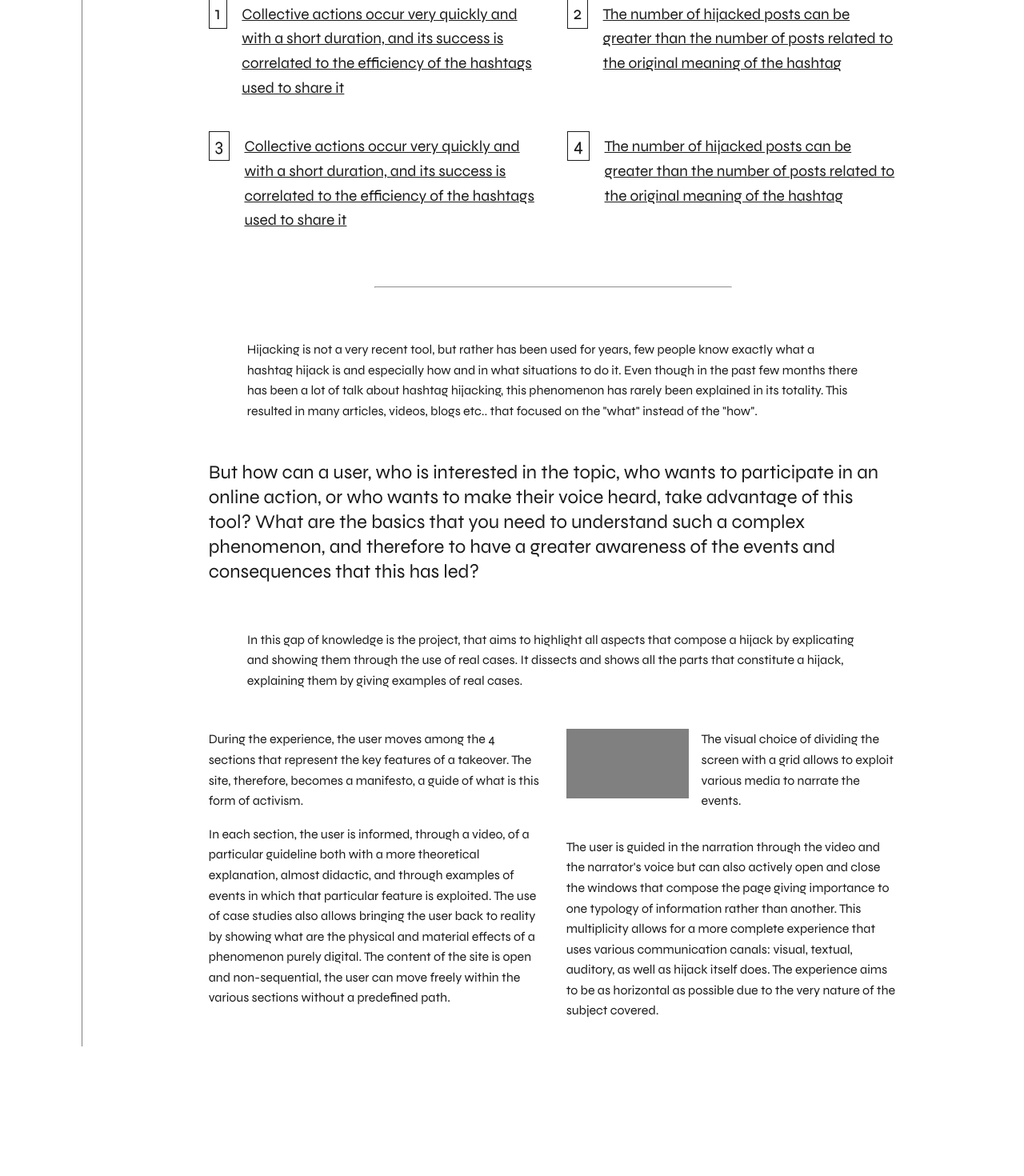
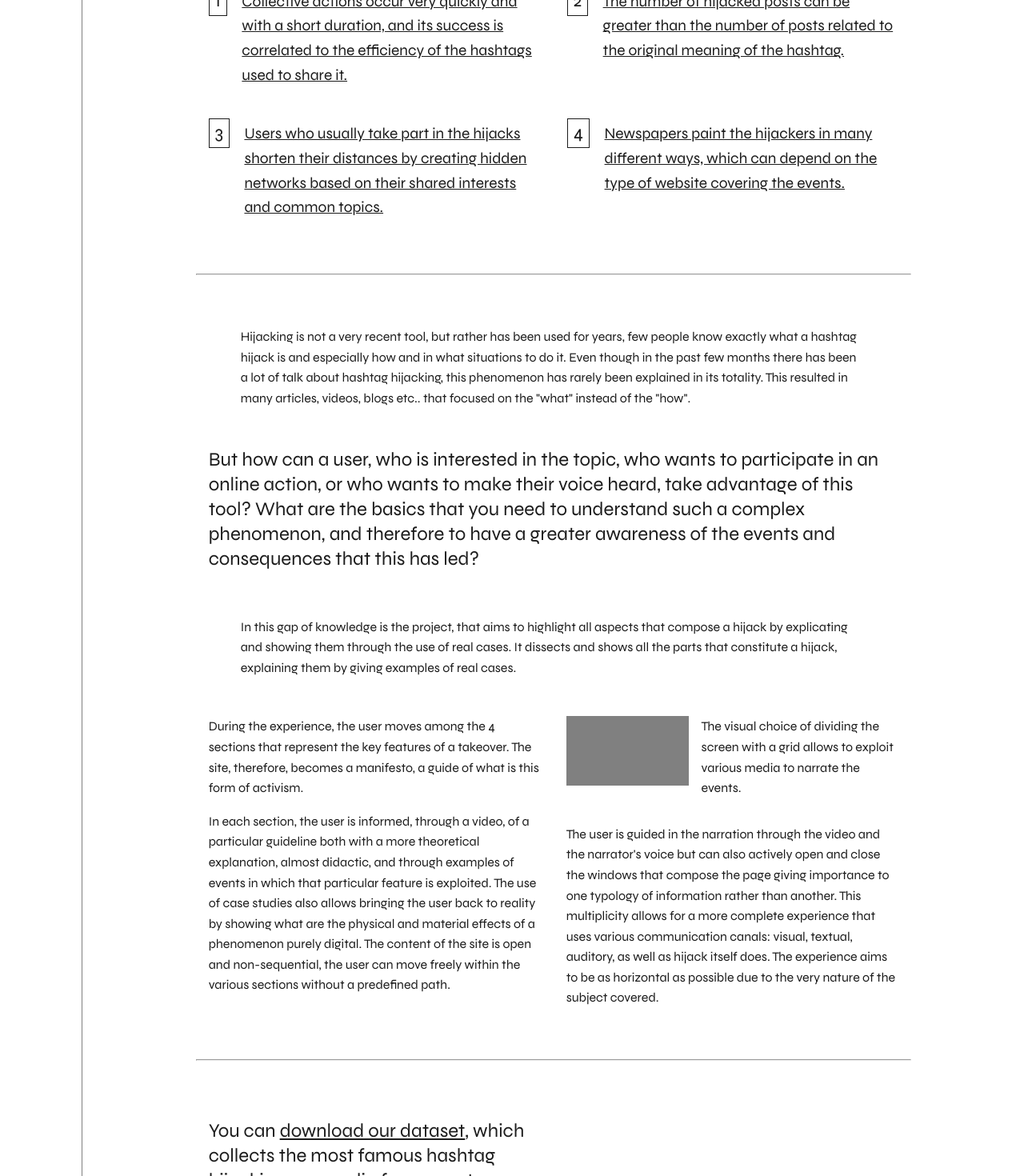
Before and after one commit to DoksaVPC/the-hijackers-guide, a React (Create React App) app in the folder the-hijackers-guide/: page /disclosure in a window 1280 px wide. Shown: the part 1330-2800 px from the top of the page at 80% size. Before the commit the page ends 2638 px from the top, so only its background shows below. Built offline with nearby package versions, Linux system fonts and the light colour scheme; a web font is replaced by a local one.

Commit message:
onboarding first draft, added last sections to disclosure

```diff
--- a/the-hijackers-guide/src/App.css
+++ b/the-hijackers-guide/src/App.css
@@ -42,10 +42,10 @@ input[type="reset"] {
 
 ul,
 li {
-  margin:0;
-   padding: 0;
-   text-indent: 0;
-   list-style-type: 0;
+  margin: 0;
+  padding: 0;
+  text-indent: 0;
+  list-style-type: 0;
 }
 
 a {
@@ -53,14 +53,20 @@ a {
 }
 
 hr {
-  width: 50%;
+  width: 100%;
   margin-top: 2em;
   margin-bottom: 2em;
 }
 
-p{
+p {
   line-height: 1.6em;
   text-align: left;
+}
+
+footer {
+  width: 100%;
+  height: 40em;
+  background-color: var(--black);
 }
 
 .App-header {
@@ -444,12 +450,8 @@ p{
 .about-container {
   color: var(--black);
   overflow: hidden;
-  display: flex;
-  align-items: stretch;
-  justify-content: center;
   width: 100%;
   padding-left: 6.4em;
-
 }
 
 .about-header-container {
@@ -465,6 +467,7 @@ p{
 .about-header {
   width: 100%;
   background-color: var(--black);
+  border-bottom: 1px solid var(--background);
   padding-top: 0.8em;
   padding-bottom: 0.8em;
 }
@@ -481,14 +484,13 @@ p{
   width: 100%;
   padding-left: 12%;
   padding-right: 12%;
+  padding-top: 5em;
+  padding-bottom: 5em;
   border-left: 1px grey solid;
 }
 
-.wrapper > h3 {
-  margin-top: 5em;
-}
-
-.wrapper h3 {
+.wrapper h3,
+.onboarding-wrapper h3 {
   position: relative;
   font-size: 1.5em;
   line-height: 1.3em;
@@ -561,7 +563,7 @@ p{
   text-align: center;
 }
 
-.flex-list{
+.flex-list {
   display: flex;
   flex-wrap: wrap;
   align-items: baseline;
@@ -569,7 +571,7 @@ p{
   padding: 1rem;
 }
 
-.flex-paragraph{
+.flex-paragraph {
   text-align: left;
   width: 48%;
   display: flex;
@@ -578,7 +580,7 @@ p{
   justify-content: flex-start;
 }
 
-.number{
+.number {
   display: inline;
   font-size: 1.2em;
   font-weight: 400;
@@ -586,3 +588,14 @@ p{
   margin-right: 0.8em;
   border: 1px var(--black) solid;
 }
+
+.onboarding-wrapper {
+  color: var(--black);
+  display: flex;
+  flex-direction: column;
+  align-items: center;
+  justify-content: center;
+  width: 100%;
+  height: 100vh;
+  padding: 6em 20%;
+}
--- a/the-hijackers-guide/src/pages/about.js
+++ b/the-hijackers-guide/src/pages/about.js
@@ -165,51 +165,133 @@ function About() {
             </div>
           </div>
           <div className="flex-list">
-          <p className="flex-paragraph"><div className="number">1</div><AboutHover text="Collective actions occur very quickly and with a short duration, and its success is correlated to the efficiency of the hashtags used to share it"/></p>
-          <p className="flex-paragraph"><div className="number">2</div><AboutHover text="The number of hijacked posts can be greater than the number of posts related to the original meaning of the hashtag"/></p>
-          <p className="flex-paragraph"><div className="number">3</div><AboutHover text="Collective actions occur very quickly and with a short duration, and its success is correlated to the efficiency of the hashtags used to share it"/></p>
-          <p className="flex-paragraph"><div className="number">4</div><AboutHover text="The number of hijacked posts can be greater than the number of posts related to the original meaning of the hashtag"/></p>
+            <p className="flex-paragraph">
+              <div className="number">1</div>
+              <AboutHover text="Collective actions occur very quickly and with a short duration, and its success is correlated to the efficiency of the hashtags used to share it." />
+            </p>
+            <p className="flex-paragraph">
+              <div className="number">2</div>
+              <AboutHover text="The number of hijacked posts can be greater than the number of posts related to the original meaning of the hashtag." />
+            </p>
+            <p className="flex-paragraph">
+              <div className="number">3</div>
+              <AboutHover text="Users who usually take part in the hijacks shorten their distances by creating hidden networks based on their shared interests and common topics." />
+            </p>
+            <p className="flex-paragraph">
+              <div className="number">4</div>
+              <AboutHover text="Newspapers paint the hijackers in many different ways, which can depend on the type of website covering the events." />
+            </p>
           </div>
-          <hr/>
-          <p style={{position: 'relative', padding: '2rem 4rem'}}>
+          <hr />
+          <p style={{ position: "relative", padding: "2rem 3.5em" }}>
             <div
               id="concept"
               ref={targets[2].target}
               style={{ position: "absolute", top: "-4em" }}
             />
-          Hijacking is not a very recent tool, but rather has been used for years, few people know exactly what a hashtag hijack is and especially how and in what situations to do it.
-          Even though in the past few months there has been a lot of talk about hashtag hijacking, this phenomenon has rarely been explained in its totality. This resulted in many articles, videos, blogs etc.. that focused on the "what" instead of the "how".</p>
-          <h3 style={{ padding: '0 1rem', marginTop: 0}}>
-            But how can a user, who is interested in the topic, who wants to participate in an online action,
-            or who wants to make their voice heard, take advantage of this tool? What are the basics that you need to
-            understand such a complex phenomenon, and therefore to have a greater awareness of the events and consequences
-            that this has led?
+            Hijacking is not a very recent tool, but rather has been used for
+            years, few people know exactly what a hashtag hijack is and
+            especially how and in what situations to do it. Even though in the
+            past few months there has been a lot of talk about hashtag
+            hijacking, this phenomenon has rarely been explained in its
+            totality. This resulted in many articles, videos, blogs etc.. that
+            focused on the "what" instead of the "how".
+          </p>
+          <h3 style={{ padding: "0 1rem", marginTop: 0 }}>
+            But how can a user, who is interested in the topic, who wants to
+            participate in an online action, or who wants to make their voice
+            heard, take advantage of this tool? What are the basics that you
+            need to understand such a complex phenomenon, and therefore to have
+            a greater awareness of the events and consequences that this has
+            led?
           </h3>
-          <p style={{paddingLeft: '4rem',paddingRight: '4rem',paddingTop: '2rem'}}>In this gap of knowledge is the project, that aims to highlight all aspects that compose a hijack by explicating
-          and showing them through the use of real cases. It dissects and shows all the parts that constitute a hijack,
-          explaining them by giving examples of real cases.</p>
+          <p
+            style={{
+              paddingLeft: "3.5em",
+              paddingRight: "3.5em",
+              paddingTop: "2rem"
+            }}
+          >
+            In this gap of knowledge is the project, that aims to highlight all
+            aspects that compose a hijack by explicating and showing them
+            through the use of real cases. It dissects and shows all the parts
+            that constitute a hijack, explaining them by giving examples of real
+            cases.
+          </p>
           <div className="column-container">
             <div className="column">
-          <p>During the experience, the user moves among the 4 sections that represent the key features of a takeover.
-          The site, therefore, becomes a manifesto, a guide of what is this form of activism.</p>
-          <p>In each section, the user is informed,
-          through a video, of a particular guideline both with a more theoretical explanation, almost didactic, and through
-          examples of events in which that particular feature is exploited. The use of case studies also allows bringing the
-          user back to reality by showing what are the physical and material effects of a phenomenon purely digital. The content
-          of the site is open and non-sequential, the user can move freely within the various sections without a predefined path. </p>
+              <p>
+                During the experience, the user moves among the 4 sections that
+                represent the key features of a takeover. The site, therefore,
+                becomes a manifesto, a guide of what is this form of activism.
+              </p>
+              <p>
+                In each section, the user is informed, through a video, of a
+                particular guideline both with a more theoretical explanation,
+                almost didactic, and through examples of events in which that
+                particular feature is exploited. The use of case studies also
+                allows bringing the user back to reality by showing what are the
+                physical and material effects of a phenomenon purely digital.
+                The content of the site is open and non-sequential, the user can
+                move freely within the various sections without a predefined
+                path.{" "}
+              </p>
             </div>
             <div className="column">
-             <p style={{display: 'flex'}}>
-             <div style={{width: '28em', height: '5.4em', backgroundColor: 'grey', marginRight: '1rem'}}/>The visual choice of dividing the screen with a grid allows to exploit various media to narrate the events.
+              <p style={{ display: "flex" }}>
+                <div
+                  style={{
+                    width: "28em",
+                    height: "5.4em",
+                    backgroundColor: "grey",
+                    marginRight: "1rem"
+                  }}
+                />
+                The visual choice of dividing the screen with a grid allows to
+                exploit various media to narrate the events.
               </p>
-             <p style={{paddingTop: '1rem'}}>The user is guided in the narration through the video and the narrator's voice but can also
-             actively open and close the windows that compose the page giving importance to one typology of
-             information rather than another.
-             This multiplicity allows for a more complete experience that uses various communication canals: visual, textual, auditory,
-             as well as hijack itself does. The experience aims to be as horizontal as possible due to the very nature of the subject covered.</p>
+              <p style={{ paddingTop: "1rem" }}>
+                The user is guided in the narration through the video and the
+                narrator's voice but can also actively open and close the
+                windows that compose the page giving importance to one typology
+                of information rather than another. This multiplicity allows for
+                a more complete experience that uses various communication
+                canals: visual, textual, auditory, as well as hijack itself
+                does. The experience aims to be as horizontal as possible due to
+                the very nature of the subject covered.
+              </p>
             </div>
           </div>
+          <hr />
+          <div className="column-container">
+            <div className="column">
+              <h3 style={{ padding: 0 }}>
+                <div
+                  id="dataset"
+                  ref={targets[3].target}
+                  style={{ position: "absolute", top: "-4em" }}
+                />
+                You can{" "}
+                <a href="https://doksavpc.github.io/dd16-phase2-group02/">
+                  <AboutHover text="download our dataset" width={18} />
+                </a>
+                , which collects the most famous hashtag hijackings on media
+                from 2010 to 2020.{" "}
+              </h3>
             </div>
+          </div>
+          <p>
+            <div
+              style={{
+                width: "98%",
+                height: "20em",
+                margin: "1rem",
+                backgroundColor: "var(--black)"
+              }}
+            />
+          </p>
+        </div>
+        <footer></footer>
       </div>
     </div>
   );
```
Also changed, not shown: the-hijackers-guide/src/components/aboutHover.js (+13 -5 lines), the-hijackers-guide/src/pages/onboarding.js (+17 -8 lines), 1 other file (tests, documents, lock files or other folders). Lines whose indentation alone changed are shown as unchanged.
